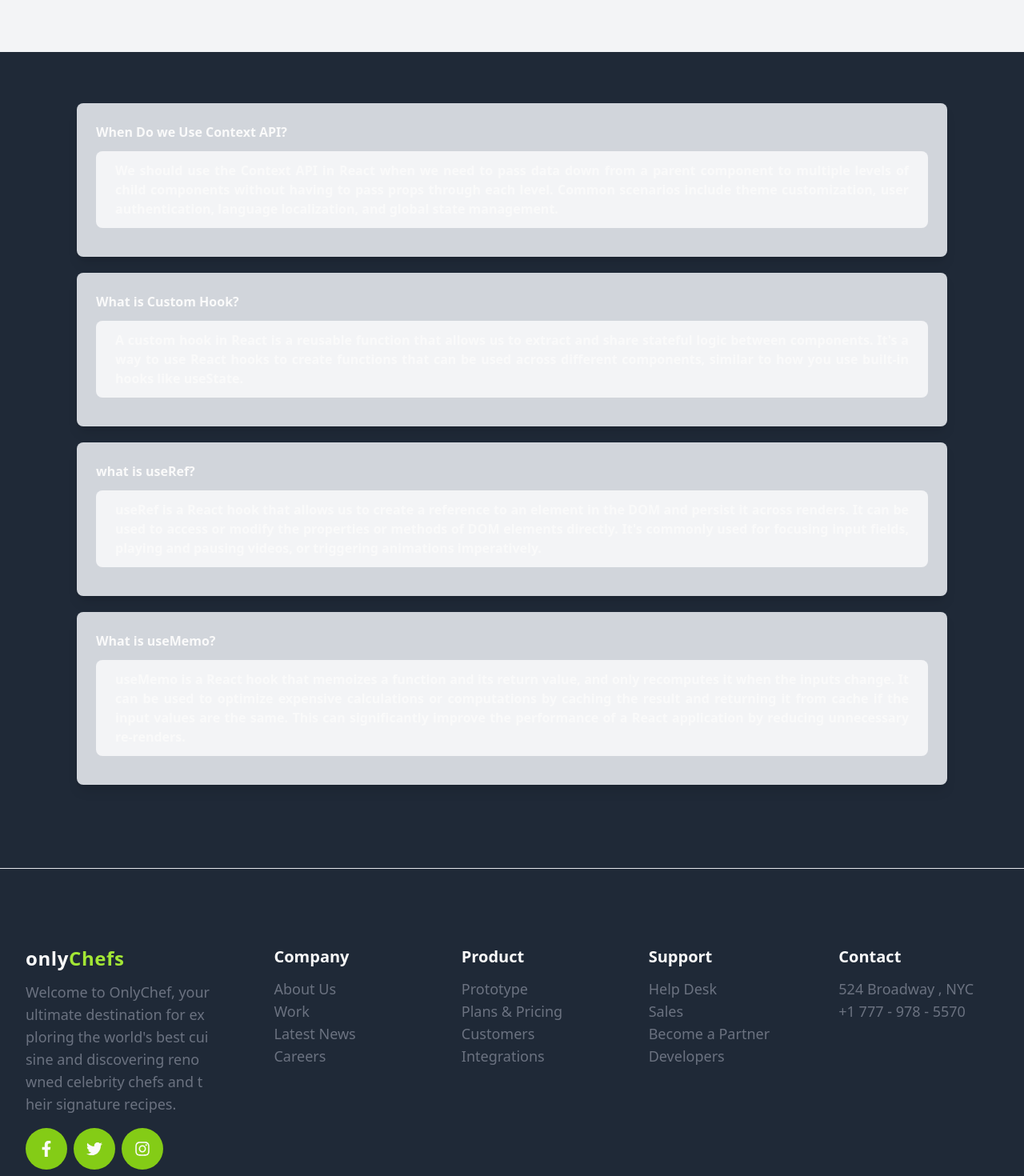
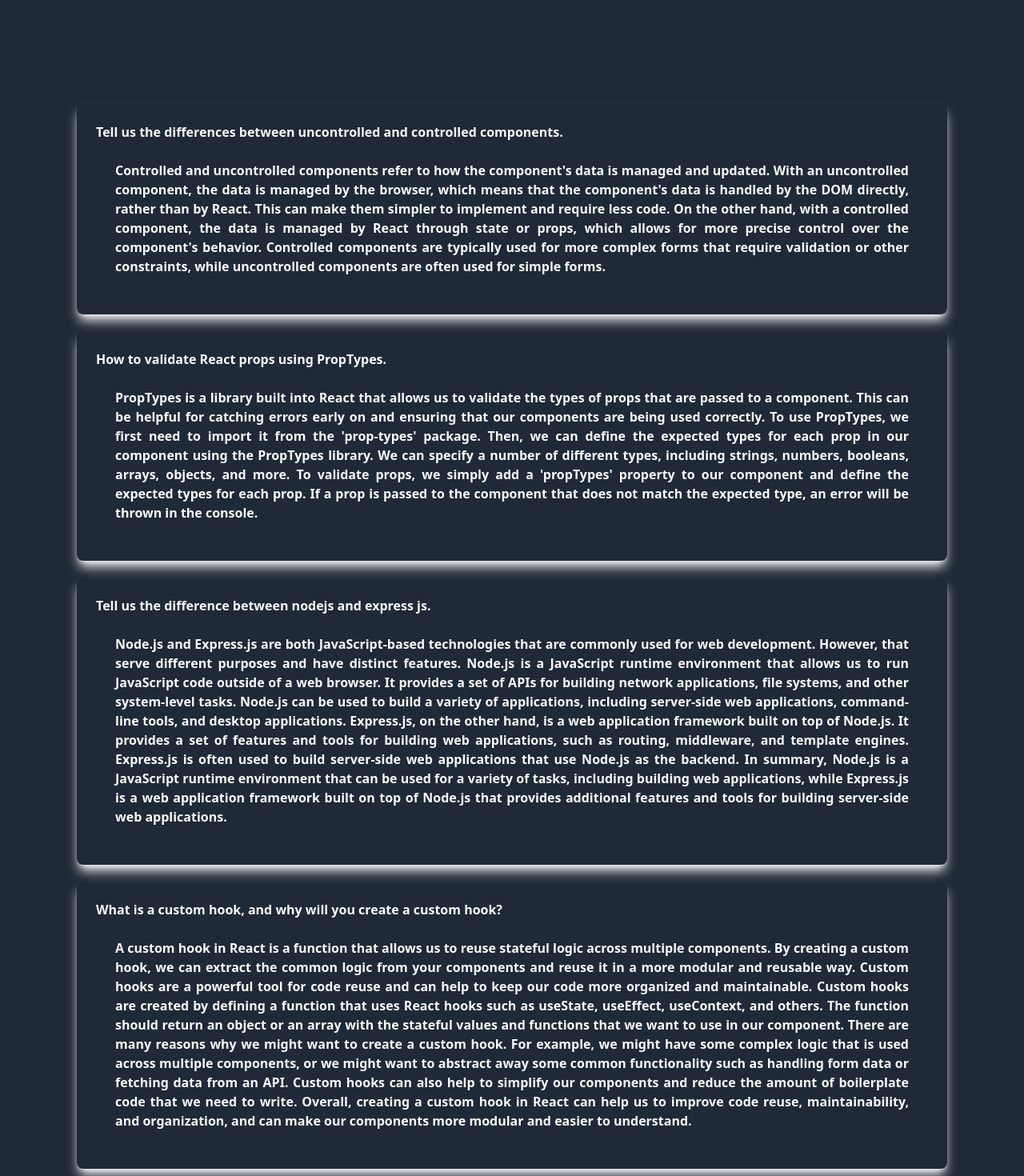
Before and after one commit to marjanhasan/onlyChefs-client, a React (Vite) app: page /blog in a window 1280 px wide. Shown: the part 280-1750 px from the top of the page at 80% size. Built offline with nearby package versions, Linux system fonts and the light colour scheme; no server answers.

Commit message:
displayName tooltip added and blog done

```diff
--- a/package.json
+++ b/package.json
@@ -19,6 +19,7 @@
     "react-icons": "^4.8.0",
     "react-router-dom": "^6.11.0",
     "react-toastify": "^9.1.2",
+    "react-tooltip": "^5.11.1",
     "sort-by": "^1.2.0",
     "swiper": "^9.2.4"
   },
--- /dev/null
+++ b/src/components/home/BannerCarousel.jsx
@@ -0,0 +1,24 @@
+import React, { useEffect } from "react";
+import { Link } from "react-router-dom";
+
+function BannerCarousel() {
+  return (
+    <div>
+      <div className="text-center">
+        <h1 className="text-2xl lg:text-3xl font-bold pb-6">
+          <span className="break-words">
+            Explore Global Cuisine & Celebrity Chefs' Recipes
+          </span>
+        </h1>
+        <p className="para w-3/5 mx-auto lg:text-center"></p>
+        <div className="my-6">
+          <Link to="/register">
+            <button className="btn">Get Started</button>
+          </Link>
+        </div>
+      </div>
+    </div>
+  );
+}
+
+export default BannerCarousel;
--- a/src/components/home/Home.jsx
+++ b/src/components/home/Home.jsx
@@ -3,26 +3,15 @@ import { Link, useLoaderData } from "react-router-dom";
 import Chef from "../chefCard/Chef";
 import Explore from "../explore/explore";
 import Cuisines from "../cuisine/Cuisines";
-
+import BannerCarousel from "./BannerCarousel";
 const Home = () => {
   const home = useLoaderData();
   const { title, description, chefs, cuisine } = home;
   return (
-    <div className="my-container">
+    <div className="my-contaier">
       {/* banner section  */}
-      <div className="text-center">
-        <h1 className="text-2xl lg:text-3xl font-bold pb-6">
-          <span className="break-words">
-            Explore Global Cuisine & Celebrity Chefs' Recipes
-          </span>
-        </h1>
-        <p className="para w-3/5 mx-auto lg:text-center">{description}</p>
-        <div className="my-6">
-          <Link to="/register">
-            <button className="btn">Get Started</button>
-          </Link>
-        </div>
-      </div>
+      <BannerCarousel />
+
       {/* popular chefs section  */}
       <Chef chefs={chefs} />
       {/* explore chef section  */}
--- a/src/components/login/Login.jsx
+++ b/src/components/login/Login.jsx
@@ -21,6 +21,7 @@ const Login = () => {
       .then((result) => {
         setErrorMessage("");
         const loggedUser = result.user;
+        setUser(loggedUser);
         navigate(from, { replace: true });
         form.reset();
       })
--- a/src/components/navRoutes/Blog.jsx
+++ b/src/components/navRoutes/Blog.jsx
@@ -3,53 +3,95 @@ import React from "react";
 const Blog = () => {
   return (
     <div>
-      <div className="bg-gray-100 h-64 mb-16 text-4xl font-bold tracking-wide flex justify-center items-center">
+      <div className="h-64 mb-16 text-4xl font-bold tracking-wide flex justify-center items-center">
         Blog
       </div>
       <div className="md:px-24 text-justify">
-        <div className="bg-gray-300 w-full py-6 rounded-lg my-5 shadow-lg">
+        <div className="shadow-current w-full py-6 rounded-lg my-5 shadow-lg">
           <h2 className=" pl-6 font-bold text-base mb-3">
-            When Do we Use Context API?
+            Tell us the differences between uncontrolled and controlled
+            components.
           </h2>
-          <p className="mx-6 mb-3 h-fit bg-gray-100 px-6 py-3 font-semibold break-words text-base rounded-lg">
-            We should use the Context API in React when we need to pass data
-            down from a parent component to multiple levels of child components
-            without having to pass props through each level. Common scenarios
-            include theme customization, user authentication, language
-            localization, and global state management.
+          <p className="mx-6 mb-3 h-fit shadow-current px-6 py-3 font-semibold break-words text-base rounded-lg">
+            Controlled and uncontrolled components refer to how the component's
+            data is managed and updated. With an uncontrolled component, the
+            data is managed by the browser, which means that the component's
+            data is handled by the DOM directly, rather than by React. This can
+            make them simpler to implement and require less code. On the other
+            hand, with a controlled component, the data is managed by React
+            through state or props, which allows for more precise control over
+            the component's behavior. Controlled components are typically used
+            for more complex forms that require validation or other constraints,
+            while uncontrolled components are often used for simple forms.
           </p>
         </div>
-        <div className="bg-gray-300 w-full py-6 rounded-lg my-5 shadow-lg">
+        <div className="shadow-current w-full py-6 rounded-lg my-5 shadow-lg">
           <h2 className=" pl-6 font-bold text-base mb-3">
-            What is Custom Hook?
+            How to validate React props using PropTypes.
           </h2>
-          <p className="mx-6 mb-3 h-fit bg-gray-100 px-6 py-3 font-semibold break-words text-base rounded-lg">
-            A custom hook in React is a reusable function that allows us to
-            extract and share stateful logic between components. It's a way to
-            use React hooks to create functions that can be used across
-            different components, similar to how you use built-in hooks like
-            useState.
+          <p className="mx-6 mb-3 h-fit shadow-current px-6 py-3 font-semibold break-words text-base rounded-lg">
+            PropTypes is a library built into React that allows us to validate
+            the types of props that are passed to a component. This can be
+            helpful for catching errors early on and ensuring that our
+            components are being used correctly. To use PropTypes, we first need
+            to import it from the 'prop-types' package. Then, we can define the
+            expected types for each prop in our component using the PropTypes
+            library. We can specify a number of different types, including
+            strings, numbers, booleans, arrays, objects, and more. To validate
+            props, we simply add a 'propTypes' property to our component and
+            define the expected types for each prop. If a prop is passed to the
+            component that does not match the expected type, an error will be
+            thrown in the console.
           </p>
         </div>
-        <div className="bg-gray-300 w-full py-6 rounded-lg my-5 shadow-lg">
-          <h2 className=" pl-6 font-bold text-base mb-3">what is useRef?</h2>
-          <p className="mx-6 mb-3 h-fit bg-gray-100 px-6 py-3 font-semibold break-words text-base rounded-lg">
-            useRef is a React hook that allows us to create a reference to an
-            element in the DOM and persist it across renders. It can be used to
-            access or modify the properties or methods of DOM elements directly.
-            It's commonly used for focusing input fields, playing and pausing
-            videos, or triggering animations imperatively.
+        <div className="shadow-current w-full py-6 rounded-lg my-5 shadow-lg">
+          <h2 className=" pl-6 font-bold text-base mb-3">
+            Tell us the difference between nodejs and express js.
+          </h2>
+          <p className="mx-6 mb-3 h-fit shadow-current px-6 py-3 font-semibold break-words text-base rounded-lg">
+            Node.js and Express.js are both JavaScript-based technologies that
+            are commonly used for web development. However, that serve different
+            purposes and have distinct features. Node.js is a JavaScript runtime
+            environment that allows us to run JavaScript code outside of a web
+            browser. It provides a set of APIs for building network
+            applications, file systems, and other system-level tasks. Node.js
+            can be used to build a variety of applications, including
+            server-side web applications, command-line tools, and desktop
+            applications. Express.js, on the other hand, is a web application
+            framework built on top of Node.js. It provides a set of features and
+            tools for building web applications, such as routing, middleware,
+            and template engines. Express.js is often used to build server-side
+            web applications that use Node.js as the backend. In summary,
+            Node.js is a JavaScript runtime environment that can be used for a
+            variety of tasks, including building web applications, while
+            Express.js is a web application framework built on top of Node.js
+            that provides additional features and tools for building server-side
+            web applications.
           </p>
         </div>
-        <div className="bg-gray-300 w-full py-6 rounded-lg my-5 shadow-lg">
-          <h2 className=" pl-6 font-bold text-base mb-3">What is useMemo?</h2>
-          <p className="mx-6 mb-3 h-fit bg-gray-100 px-6 py-3 font-semibold break-words text-base rounded-lg">
-            useMemo is a React hook that memoizes a function and its return
-            value, and only recomputes it when the inputs change. It can be used
-            to optimize expensive calculations or computations by caching the
-            result and returning it from cache if the input values are the same.
-            This can significantly improve the performance of a React
-            application by reducing unnecessary re-renders.
+        <div className="shadow-current w-full py-6 rounded-lg my-5 shadow-lg">
+          <h2 className=" pl-6 font-bold text-base mb-3">
+            What is a custom hook, and why will you create a custom hook?
+          </h2>
+          <p className="mx-6 mb-3 h-fit shadow-current px-6 py-3 font-semibold break-words text-base rounded-lg">
+            A custom hook in React is a function that allows us to reuse
+            stateful logic across multiple components. By creating a custom
+            hook, we can extract the common logic from your components and reuse
+            it in a more modular and reusable way. Custom hooks are a powerful
+            tool for code reuse and can help to keep our code more organized and
+            maintainable. Custom hooks are created by defining a function that
+            uses React hooks such as useState, useEffect, useContext, and
+            others. The function should return an object or an array with the
+            stateful values and functions that we want to use in our component.
+            There are many reasons why we might want to create a custom hook.
+            For example, we might have some complex logic that is used across
+            multiple components, or we might want to abstract away some common
+            functionality such as handling form data or fetching data from an
+            API. Custom hooks can also help to simplify our components and
+            reduce the amount of boilerplate code that we need to write.
+            Overall, creating a custom hook in React can help us to improve code
+            reuse, maintainability, and organization, and can make our
+            components more modular and easier to understand.
           </p>
         </div>
       </div>
--- a/src/components/navRoutes/FavChefCard.jsx
+++ b/src/components/navRoutes/FavChefCard.jsx
@@ -2,7 +2,7 @@ import React from "react";
 import { FaTrashAlt } from "react-icons/fa";
 const FavChefCard = ({ singleData }) => {
   const { chefData, recipe } = singleData;
-  console.log(chefData, recipe);
+  // console.log(chefData, recipe);
   return (
     <div className="my-container">
       <div className="w-full lg:w-1/2 flex items-center mx-auto mb-10 border-2 rounded-lg py-6">
```
Also changed, not shown: src/components/login/Register.jsx (+13 -9 lines), src/components/shared/Header.jsx (+8 -3 lines), src/providers/AuthProviders.jsx (+18 -2 lines), 1 other file (tests, documents, lock files or other folders).
